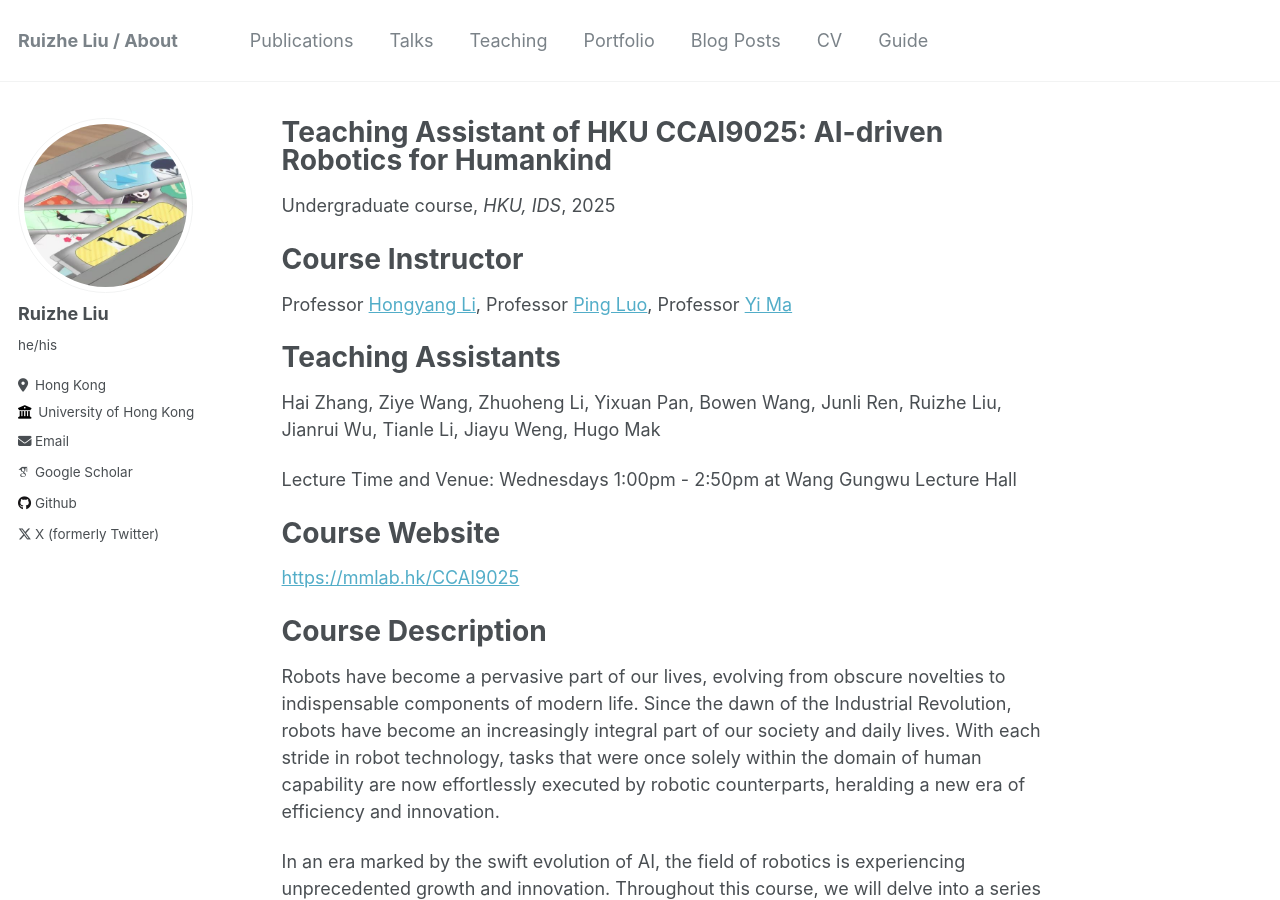
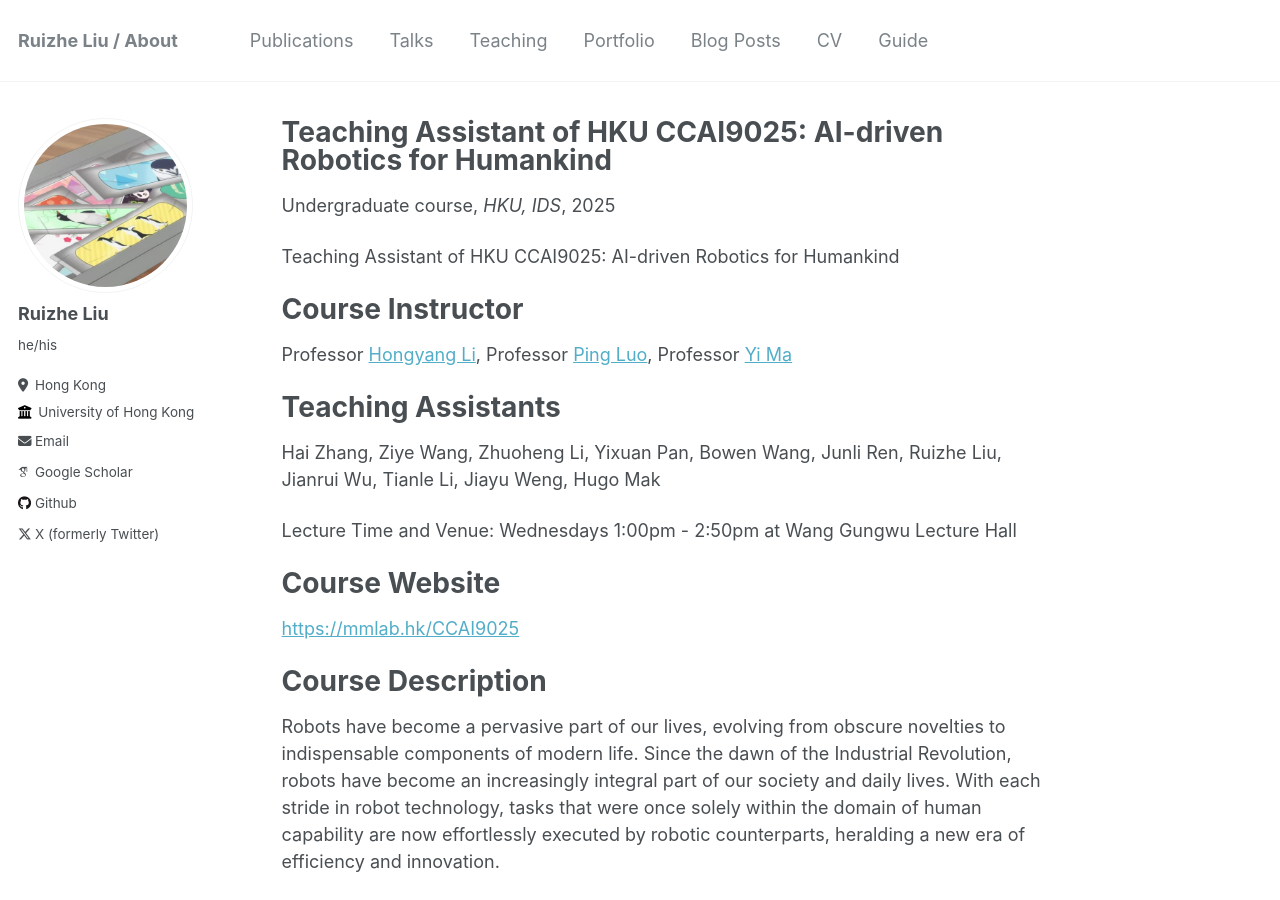
Before and after one commit to zrllrz/zrllrz.github.io, a Jekyll site: the page built from _teaching/CCAI-9025-2025Fall.md, in a window 1280 px wide and 900 px high. Built offline with Jekyll 4.4.1, drawn with Linux system fonts in a browser that asks for light colours; some web fonts are replaced.

Commit message:
Teaching

```diff
--- a/_teaching/CCAI-9025-2025Fall.md
+++ b/_teaching/CCAI-9025-2025Fall.md
@@ -8,6 +8,7 @@ date: 2025-09-01
 location: "Hong Kong, Hong Kong S.A.R"
 ---
 
+Teaching Assistant of HKU CCAI9025: AI-driven Robotics for Humankind
 
 Course Instructor
 ======
```
